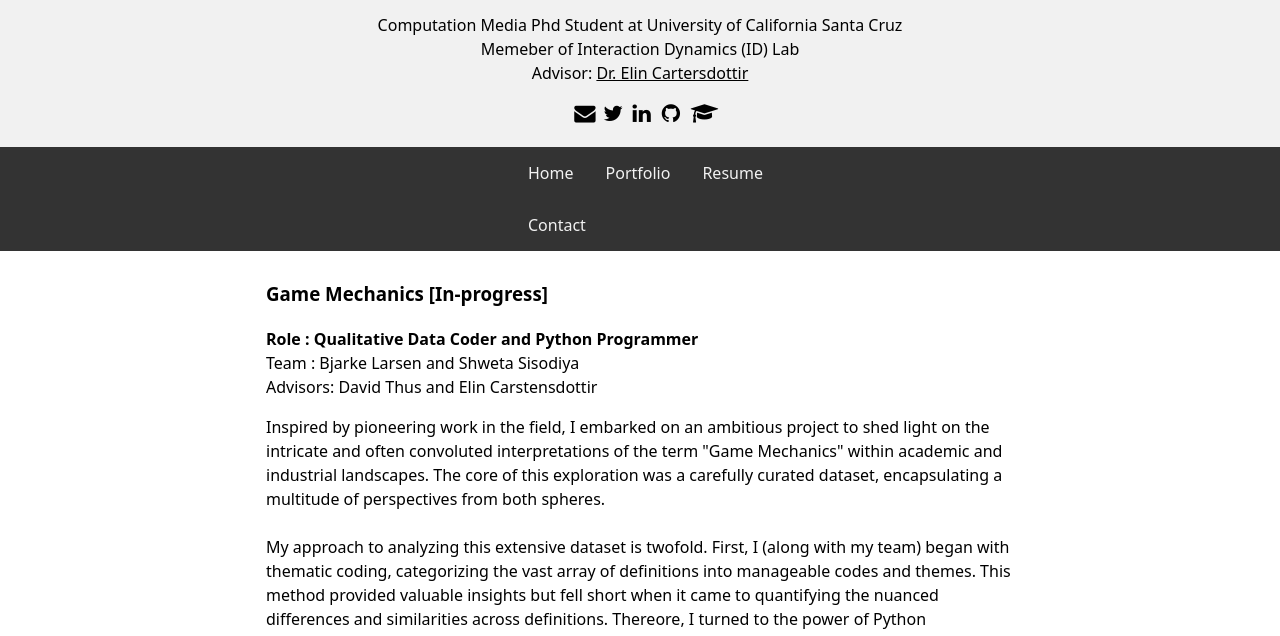
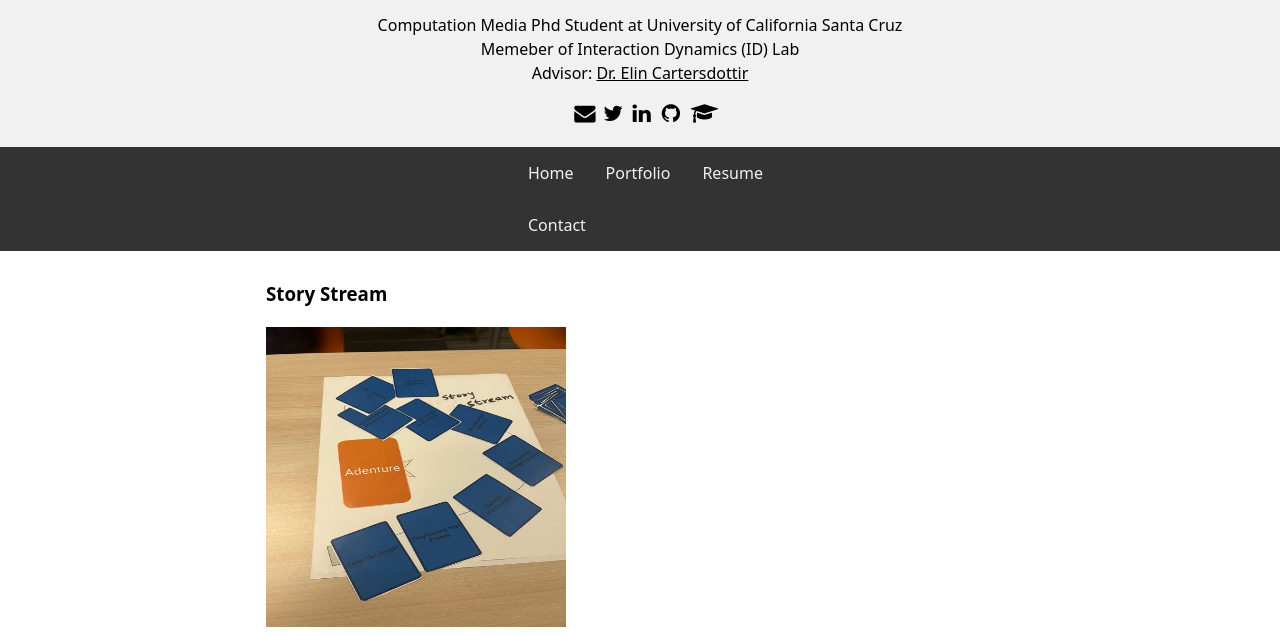
Before and after one commit to sksisodi/sksisodi.github.io, a plain HTML site: page portfolio.html in a window 1280 px wide. Shown: the part 123-759 px from the top of the page. Drawn offline with Linux system fonts and the light colour scheme; a script that the page names is missing.

Commit message:
portfolio updates

```diff
--- a/portfolio.html
+++ b/portfolio.html
@@ -49,6 +49,8 @@
 
         <div class="column middle">
             <!-- <h2>Selected Projects</h2> -->
+            <h3>Story Stream</h3>
+            <img src="assets\SS1.jpg" width="300" height="300" >
             <h3>Game Mechanics [In-progress]</h3>
             <P><strong> Role : Qualitative Data Coder and Python Programmer </strong><br>
                    Team :  Bjarke Larsen and Shweta Sisodiya <br>
```
Also changed, not shown: assets/SS1.jpg (added), assets/SS2.jpg (added).
